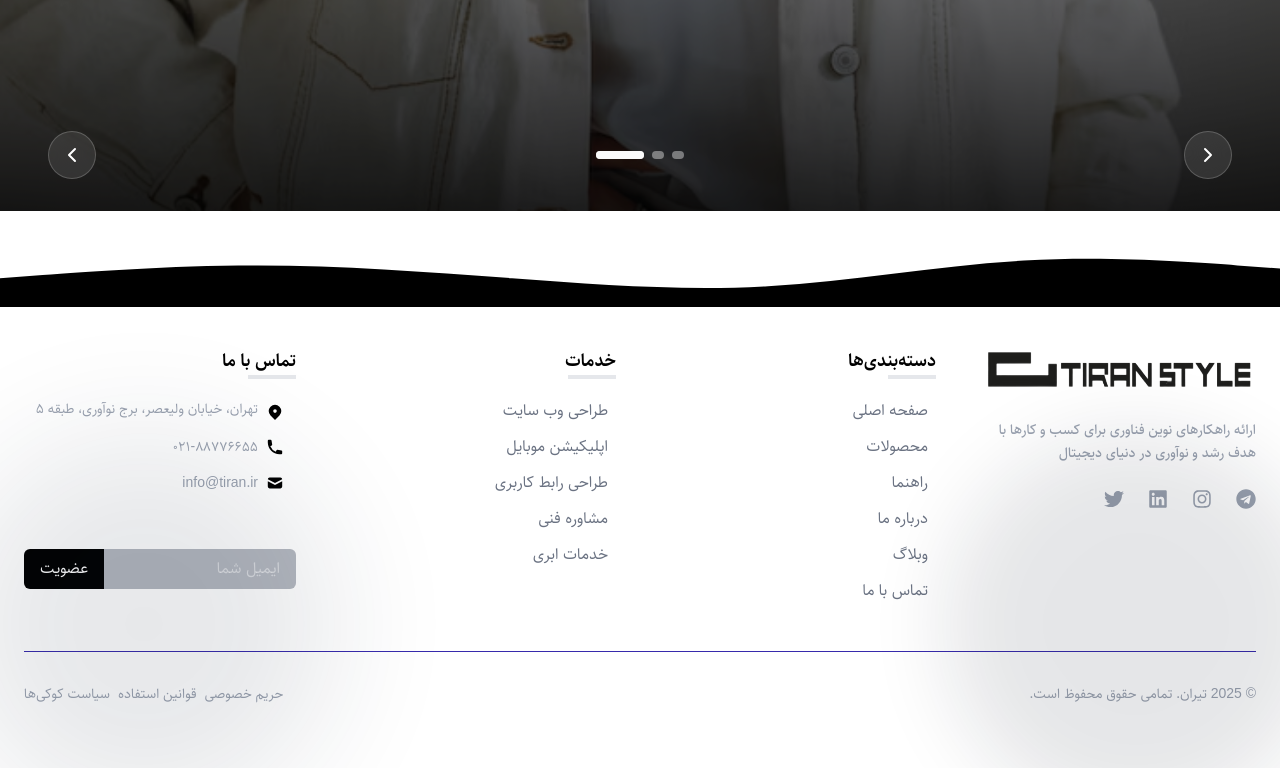
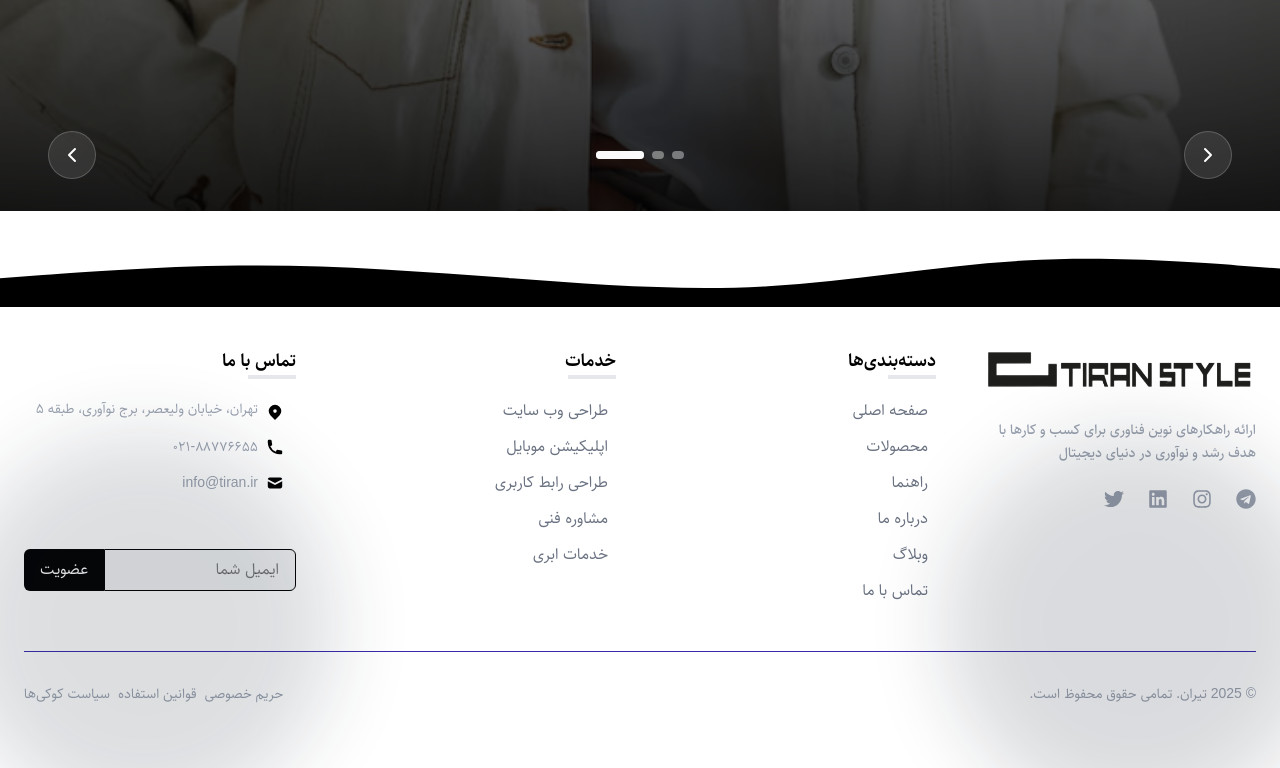
Before and after one commit to Hossein137900/tiran, a Next.js app: page / in a window 1280 px wide. Shown: the part 589-1357 px from the top of the page. Built offline with nearby package versions, Linux system fonts and the light colour scheme.

Commit message:
Update footer.tsx

```diff
--- a/components/static/footer.tsx
+++ b/components/static/footer.tsx
@@ -260,7 +260,7 @@ const Footer = () => {
                 <input
                   type="email"
                   placeholder="ایمیل شما"
-                  className="bg-gray-500/50 text-white px-4 py-2 rounded-r-md focus:outline-none focus:ring-2 focus:ring-gray-500 w-full"
+                  className="bg-gray-500/10 border border-black text-black px-4 py-2 rounded-r-md focus:outline-none w-full"
                 />
                 <motion.button
                   whileHover={{ scale: 1.05 }}
@@ -285,21 +285,21 @@ const Footer = () => {
           <div className="flex gap-2 text-sm text-gray-400">
             <motion.a
               href="/privacy"
-              className="hover:text-white transition-colors"
+              className="hover:text-black transition-colors"
               whileHover={{ y: -2 }}
             >
               حریم خصوصی
             </motion.a>
             <motion.a
               href="/terms"
-              className="hover:text-white transition-colors"
+              className="hover:text-black transition-colors"
               whileHover={{ y: -2 }}
             >
               قوانین استفاده
             </motion.a>
             <motion.a
               href="/cookies"
-              className="hover:text-white transition-colors"
+              className="hover:text-black transition-colors"
               whileHover={{ y: -2 }}
             >
               سیاست کوکی‌ها
@@ -309,9 +309,9 @@ const Footer = () => {
       </motion.div>
 
       {/* Animated Background Elements */}
-      <div className="absolute bottom-0 left-0 w-full h-full overflow-hidden z-0 opacity-10 pointer-events-none">
+      <div className="absolute bottom-0 left-0 w-full h-full overflow-hidden z-0 opacity-15 pointer-events-none">
         <div className="absolute w-96 h-96 -bottom-12 -right-12 bg-gray-900 rounded-full filter blur-2xl"></div>
-        <div className="absolute w-96 h-96 -bottom-12 -left-12 bg-slate-800 rounded-full filter blur-3xl"></div>
+        <div className="absolute w-96 h-96 -bottom-12 -left-12 bg-gray-800 rounded-full filter blur-2xl"></div>
       </div>
     </footer>
   );
```
